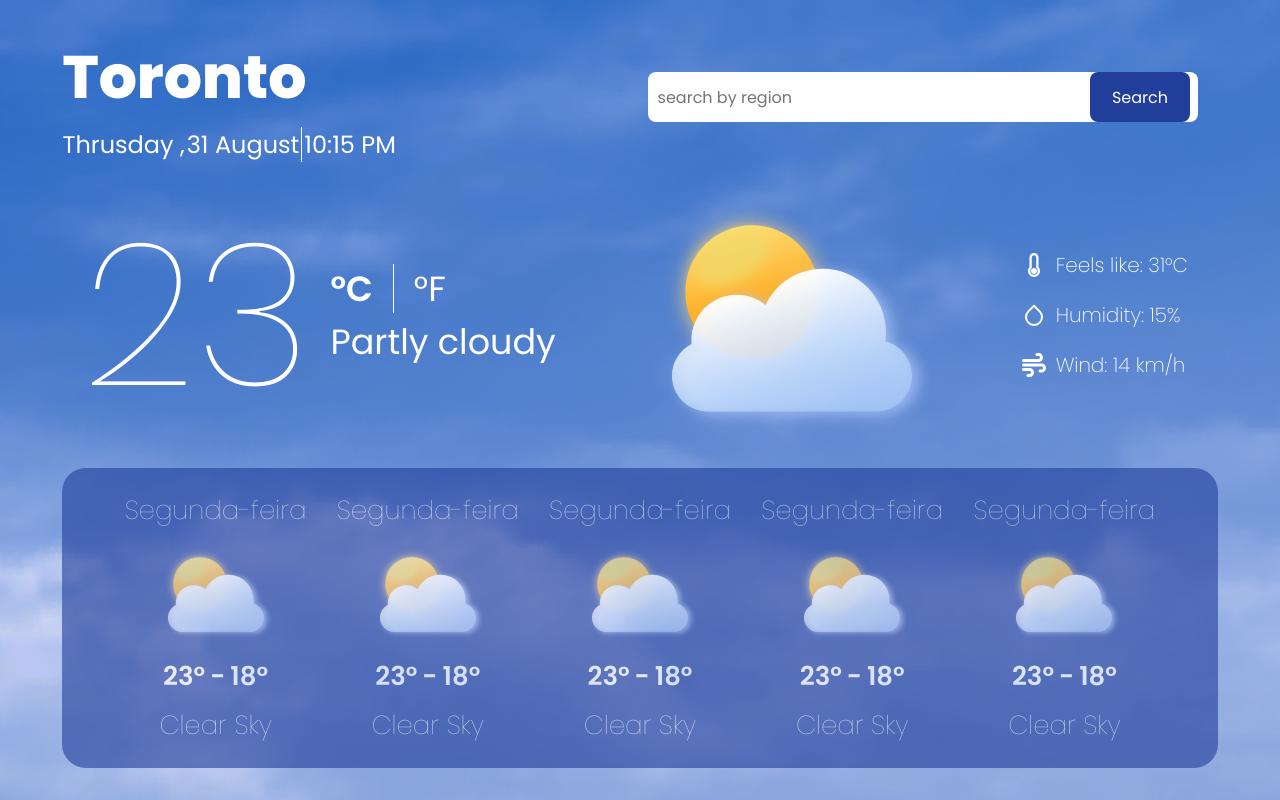
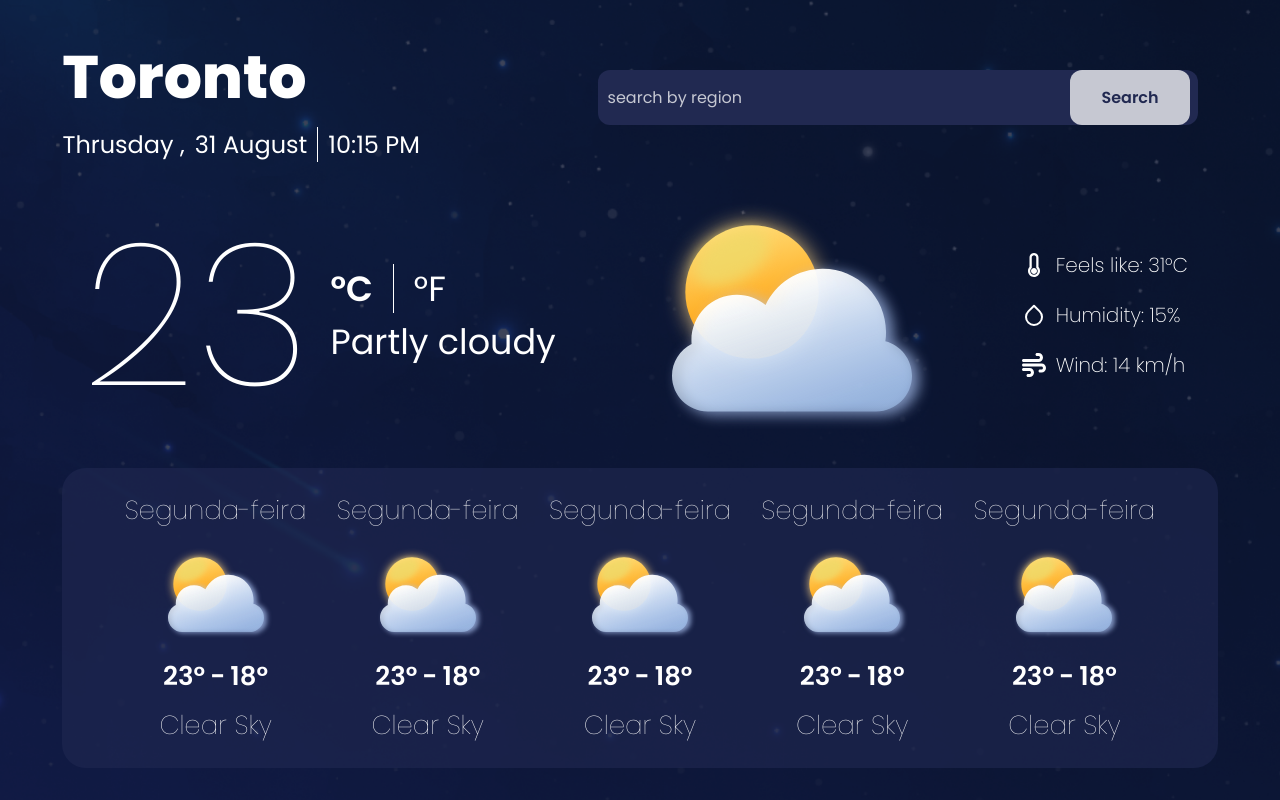
Before and after one commit to Beatrizrodri/weather, a Next.js app: page / in a window 1280 px wide. Built offline with nearby package versions, Linux system fonts and the light colour scheme.

Commit message:
feat: add dark theme

```diff
--- a/src/app/globals.scss
+++ b/src/app/globals.scss
@@ -1,8 +1,11 @@
 :root {
-  --dark-blue: #0c1938;
-  --light-blue: #497acb;
-  --blue: #213e9b;
-  --white: #ffffff;
+  --background-dark-blue: rgb(33, 41, 81);
+  --dark-blue: rgb(12, 25, 56);
+  --blue: rgb(33, 62, 155);
+  --light-blue: rgb(73, 122, 203);
+
+  --white: rgb(255, 255, 255);
+  --light: rgba(255, 255, 255, 0.743);
 }
 
 * {
--- a/src/app/page.module.scss
+++ b/src/app/page.module.scss
@@ -6,7 +6,15 @@
   display: flex;
   flex-direction: column;
   align-items: center;
+}
 
+.darkContainer {
+  background-image: (url('../../public/background-night.png'));
+  background-repeat: no-repeat;
+  background-size: cover;
+}
+
+.lightContainer {
   background-image: (url('../../public/background-day.png'));
   background-repeat: no-repeat;
   background-size: cover;
--- a/src/app/page.tsx
+++ b/src/app/page.tsx
@@ -1,15 +1,24 @@
+'use client'
+
 import './globals.scss'
 import style from './page.module.scss'
 import { Header } from '../components/Header'
 import { Weather } from '@/components/Weather'
 import { WeekWeather } from '@/components/WeekWeather'
+import { useState } from 'react'
 
 export default function Home() {
+  const [isDarkTheme, setDarkTheme] = useState<boolean>(true)
+
   return (
-    <div className={style.container}>
-      <Header />
+    <div
+      className={`${style.container} ${
+        isDarkTheme ? style.darkContainer : style.lightContainer
+      }`}
+    >
+      <Header darkTheme={isDarkTheme} />
       <Weather />
-      <WeekWeather />
+      <WeekWeather darkTheme={isDarkTheme} />
     </div>
   )
 }
--- a/src/components/Header/index.tsx
+++ b/src/components/Header/index.tsx
@@ -1,6 +1,10 @@
 import style from './style.module.scss'
 
-export function Header() {
+interface HeaderProps {
+  darkTheme: boolean
+}
+
+export function Header({ darkTheme }: HeaderProps) {
   return (
     <div className={style.container}>
       <div className={style.information}>
@@ -11,7 +15,11 @@ export function Header() {
           <span>10:15 PM</span>
         </div>
       </div>
-      <div className={style.shearch}>
+      <div
+        className={`${darkTheme ? style.darkSearch : style.lightSearch} ${
+          style.search
+        }`}
+      >
         <input type="text" placeholder="search by region" />
         <button>Search</button>
       </div>
--- a/src/components/Header/style.module.scss
+++ b/src/components/Header/style.module.scss
@@ -18,44 +18,67 @@
 
 .date {
   display: flex;
-  gap: 2px;
+  gap: 10px;
   font-size: 24px;
 
   span:last-child {
     border-left: 1px solid var(--white);
-    padding-left: 2px;
+    padding-left: 10px;
   }
 }
 
-.shearch {
+.search {
   display: flex;
 
   input {
-    width: 550px;
-    height: 50px;
+    width: 600px;
+    height: 55px;
     margin-right: 20px;
     padding: 10px;
 
     font-size: 16px;
-    color: gray;
 
     border: none;
-    border-radius: 8px;
+    border-radius: 12px;
     position: relative;
   }
 
   button {
-    width: 100px;
-    height: 50px;
+    width: 120px;
+    height: 55px;
 
     border: none;
-    border-radius: 8px;
-
-    color: var(--white);
-    background-color: var(--blue);
-
+    border-radius: 12px;
     font-size: 16px;
+    font-weight: 600;
     position: absolute;
     right: 90px;
   }
 }
+
+.lightSearch {
+  input {
+    background-color: var(--white);
+    color: gray;
+  }
+
+  button {
+    color: var(--white);
+    background-color: var(--blue);
+  }
+}
+
+.darkSearch {
+  input {
+    background-color: var(--background-dark-blue);
+  }
+
+  input::placeholder {
+    color: var(--light);
+  }
+
+  button {
+    color: var(--background-dark-blue);
+    background-color: var(--light);
+  }
+}
--- a/src/components/WeekWeather/index.tsx
+++ b/src/components/WeekWeather/index.tsx
@@ -1,9 +1,17 @@
 import { WeatherForNextDay } from '../WeatherForNextDay'
 import style from './style.module.scss'
 
-export function WeekWeather() {
+interface WeekWeatherProps {
+  darkTheme: boolean
+}
+
+export function WeekWeather({ darkTheme }: WeekWeatherProps) {
   return (
-    <div className={style.container}>
+    <div
+      className={`${style.container} ${
+        darkTheme ? style.darkContainer : style.lightContainer
+      }`}
+    >
       <WeatherForNextDay />
       <WeatherForNextDay />
       <WeatherForNextDay />
--- a/src/components/WeekWeather/style.module.scss
+++ b/src/components/WeekWeather/style.module.scss
@@ -1,9 +1,6 @@
 .container {
   width: 95%;
   height: 300px;
-
-  background-color: var(--blue);
-  opacity: 60%;
   border-radius: 24px;
 
   display: flex;
@@ -11,3 +8,11 @@
   justify-content: space-between;
   padding: 60px;
 }
+
+.lightContainer {
+  background-color: rgba(23, 49, 134, 0.507);
+}
+
+.darkContainer {
+  background-color: rgba(33, 41, 81, 0.605);
+}
```
Also changed, not shown: public/background-night.png, public/istockphoto-1222034739-612x612.jpg (deleted).
